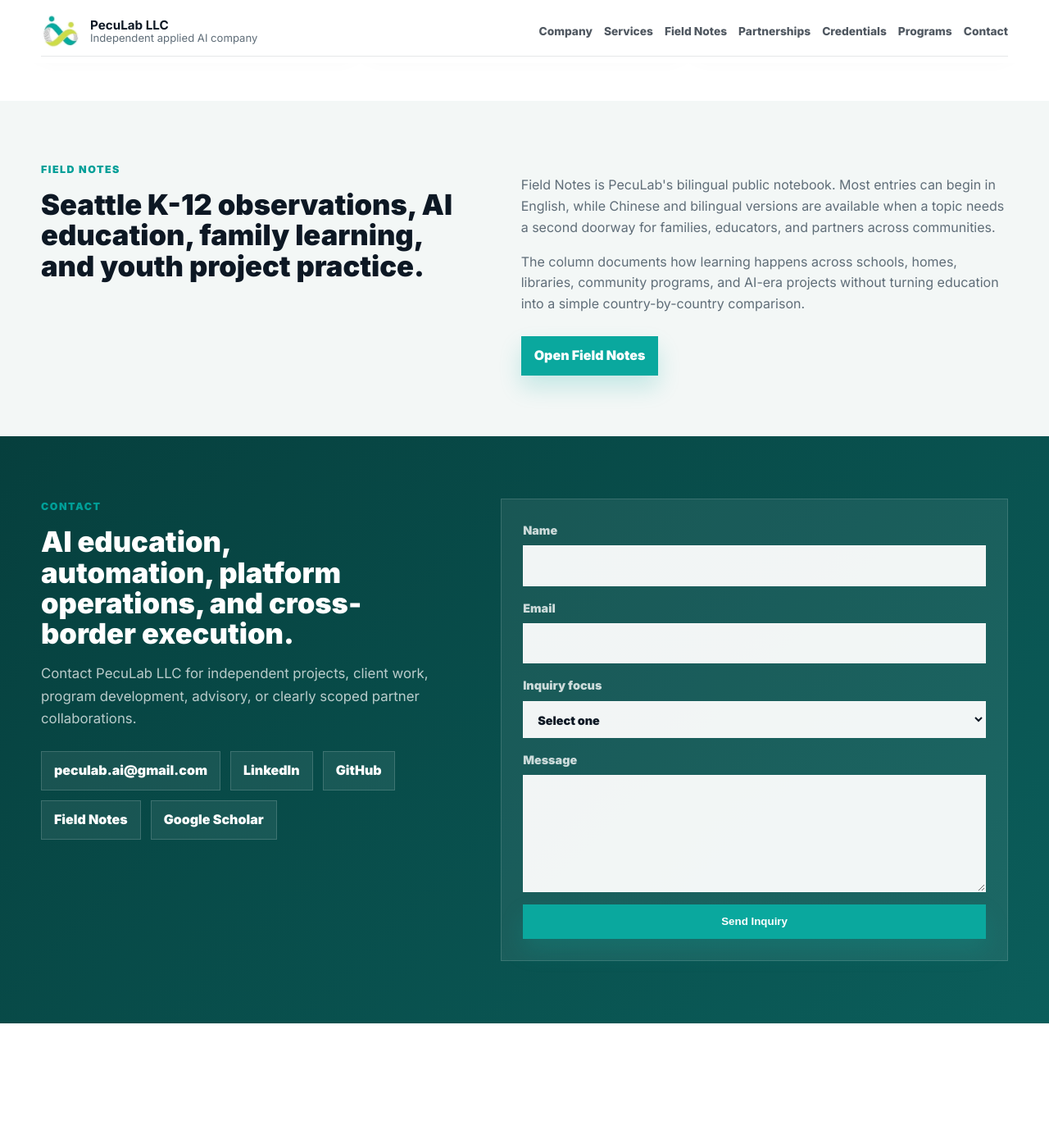
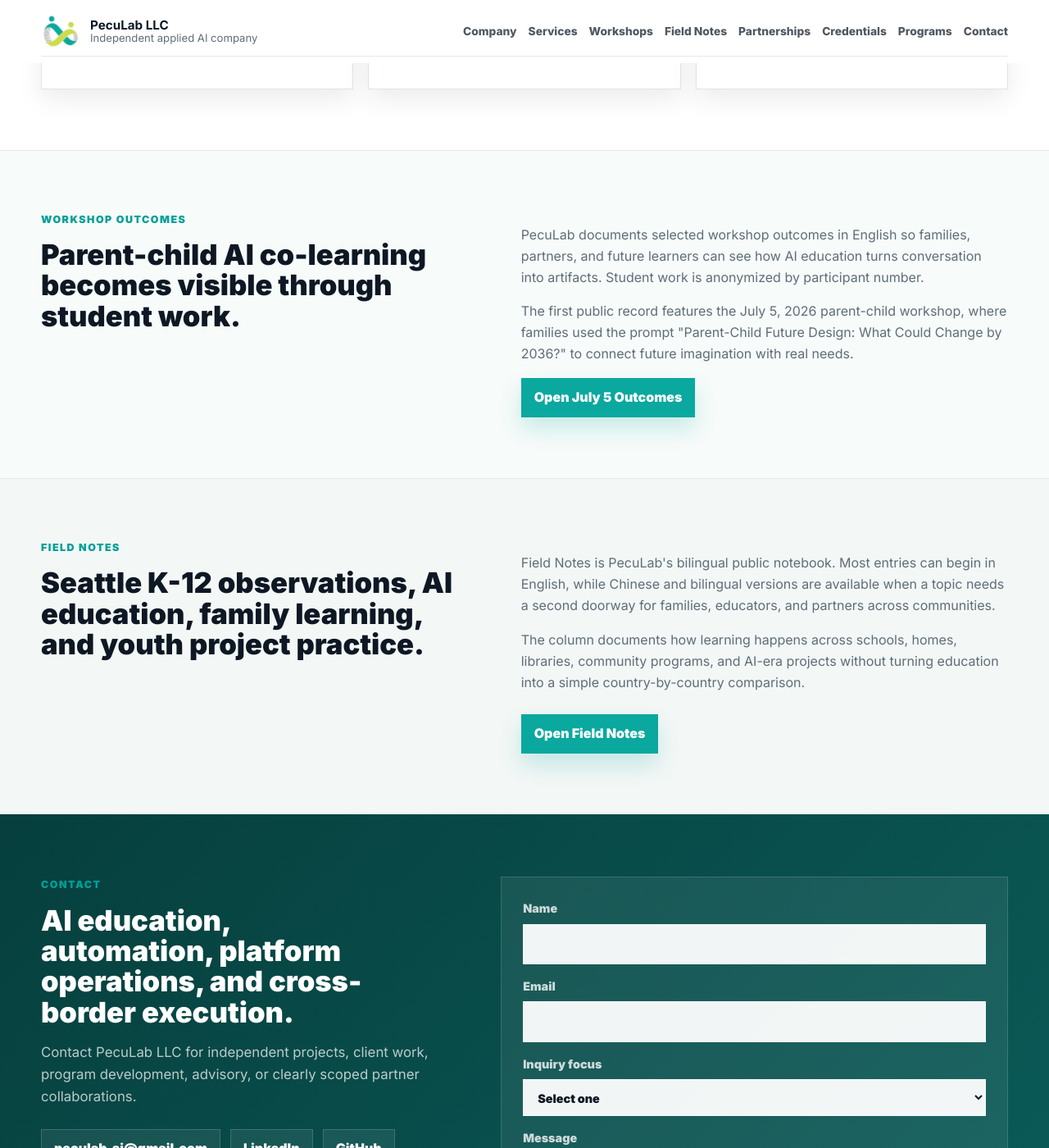
Before and after one commit to peculab/peculab.github.io, a Jekyll site: the page index.html, which Jekyll copies as it is, in a window 1280 px wide and 1400 px high, scrolled down 5825 px. Shown: the whole window at 82% size. Built offline with Jekyll 4.4.1, drawn with Linux system fonts in a browser that asks for light colours; before the commit the page ends 7073 px from its top, so only the background shows below that.

Commit message:
20260705 workshop

```diff
--- a/index.html
+++ b/index.html
@@ -31,6 +31,7 @@
         <nav class="nav" aria-label="Primary navigation">
           <a href="#company">Company</a>
           <a href="#services">Services</a>
+          <a href="#workshops">Workshops</a>
           <a href="field-notes/index.html">Field Notes</a>
           <a href="#boundary">Partnerships</a>
           <a href="#credentials">Credentials</a>
@@ -66,6 +67,7 @@
 
             <div class="hero-actions">
               <a class="button button-primary" href="#services">Explore Services</a>
+              <a class="button button-secondary" href="workshop/20260705/index.html">Workshop Outcomes</a>
               <a class="button button-secondary" href="field-notes/index.html">Read Field Notes</a>
               <a class="button button-secondary" href="#boundary">Partnership Boundary</a>
               <a class="button button-secondary" href="https://www.linkedin.com/in/pecutsai/" target="_blank" rel="noreferrer">LinkedIn</a>
@@ -418,6 +420,26 @@
         </div>
       </section>
 
+      <section id="workshops" class="section workshop-band">
+        <div class="container two-column">
+          <div class="section-heading reveal">
+            <p class="eyebrow">Workshop outcomes</p>
+            <h2>Parent-child AI co-learning becomes visible through student work.</h2>
+          </div>
+          <div class="profile-copy reveal delay-1">
+            <p>
+              PecuLab documents selected workshop outcomes in English so families, partners, and future learners can
+              see how AI education turns conversation into artifacts. Student work is anonymized by participant number.
+            </p>
+            <p>
+              The first public record features the July 5, 2026 parent-child workshop, where families used the prompt
+              "Parent-Child Future Design: What Could Change by 2036?" to connect future imagination with real needs.
+            </p>
+            <a class="button button-primary" href="workshop/20260705/index.html">Open July 5 Outcomes</a>
+          </div>
+        </div>
+      </section>
+
       <section id="field-notes" class="section field-notes-band">
         <div class="container two-column">
           <div class="section-heading reveal">
--- a/styles.css
+++ b/styles.css
@@ -605,6 +605,12 @@ li + li {
   margin-top: 10px;
 }
 
+.workshop-band {
+  background: #f7fbfa;
+  border-top: 1px solid rgba(13, 24, 36, 0.08);
+  border-bottom: 1px solid rgba(13, 24, 36, 0.08);
+}
+
 .field-hero {
   padding: 78px 0 62px;
   border-bottom: 1px solid rgba(13, 24, 36, 0.08);
@@ -648,6 +654,76 @@ li + li {
 .field-note-statement p {
   margin-bottom: 0;
   color: rgba(255, 255, 255, 0.76);
+}
+
+.workshop-hero {
+  padding: 70px 0 72px;
+  border-bottom: 1px solid rgba(13, 24, 36, 0.08);
+  background: #f8fbfb;
+}
+
+.workshop-hero-grid {
+  display: grid;
+  grid-template-columns: minmax(0, 1fr) minmax(280px, 420px);
+  gap: 42px;
+  align-items: start;
+}
+
+.workshop-poster {
+  margin: 0;
+  border: 1px solid var(--line);
+  background: #fff;
+  box-shadow: var(--shadow);
+}
+
+.workshop-poster img {
+  width: 100%;
+  aspect-ratio: 3 / 4;
+  object-fit: cover;
+}
+
+.workshop-poster figcaption {
+  padding: 12px 14px 15px;
+  color: var(--muted);
+  font-size: 0.86rem;
+  font-weight: 700;
+}
+
+.workshop-gallery {
+  display: grid;
+  grid-template-columns: repeat(2, minmax(0, 1fr));
+  gap: 22px;
+}
+
+.work-card {
+  display: grid;
+  grid-template-rows: auto 1fr;
+  border: 1px solid var(--line);
+  background: #fff;
+  box-shadow: 0 14px 34px rgba(6, 17, 29, 0.08);
+}
+
+.work-card img {
+  width: 100%;
+  aspect-ratio: 4 / 3;
+  object-fit: contain;
+  background: #f3f6f7;
+}
+
+.work-card-body {
+  display: grid;
+  gap: 10px;
+  padding: 20px;
+}
+
+.work-card-body h3 {
+  margin-bottom: 0;
+  font-size: 1.12rem;
+}
+
+.work-card-body p {
+  margin: 0;
+  color: #40515c;
 }
 
 .language-switch,
@@ -915,6 +991,7 @@ li + li {
   }
 
   .hero-grid,
+  .workshop-hero-grid,
   .field-hero-grid,
   .two-column,
   .footer-grid,
@@ -976,6 +1053,7 @@ li + li {
   }
 
   .hero-grid,
+  .workshop-hero-grid,
   .two-column,
   .footer-grid,
   .authority-grid,
@@ -984,6 +1062,7 @@ li + li {
   .publication-grid,
   .program-grid,
   .notes-grid,
+  .workshop-gallery,
   .teaching-grid,
   .timeline,
   .columns-3 {
```
Also changed, not shown: workshop/20260705/index.html (added, +230 -0 lines), workshop/20260705/P1-01.jpg (added), workshop/20260705/P2.jpg (added), workshop/20260705/P3-01.jpg (added), workshop/20260705/P4.jpg (added), workshop/20260705/P5.jpg (added), workshop/20260705/P6-01.png (added), workshop/20260705/P6-02.png (added), workshop/20260705/POST.jpg (added), 6 other files.
